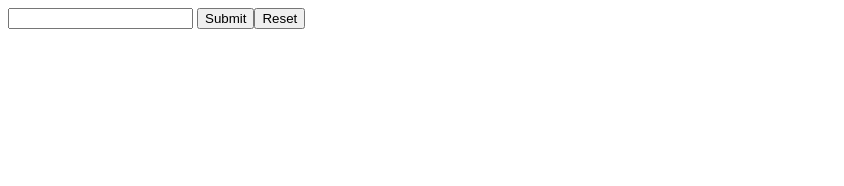
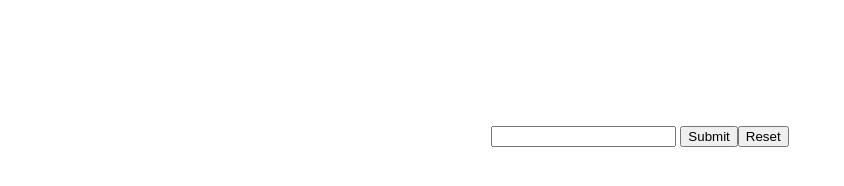
Before and after one commit to simonperrigault/todo_list_js, a plain HTML site: page index.html in a window 1280 px wide. Shown: the whole page, without its empty margins (0-844 px from the left). Drawn offline with Linux system fonts and the light colour scheme.

Commit message:
style margin

```diff
--- a/style.css
+++ b/style.css
@@ -2,6 +2,8 @@
 {
   display: flex;
   flex-direction: row;
+  justify-content: center;
+  margin-top: 10%;
 }
 
 li:hover
```
